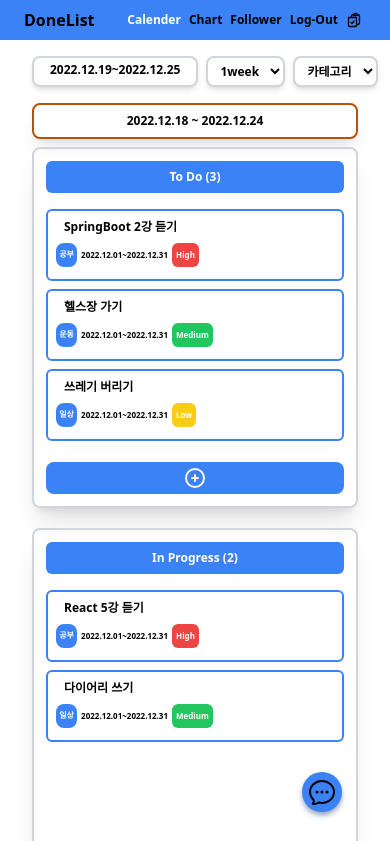
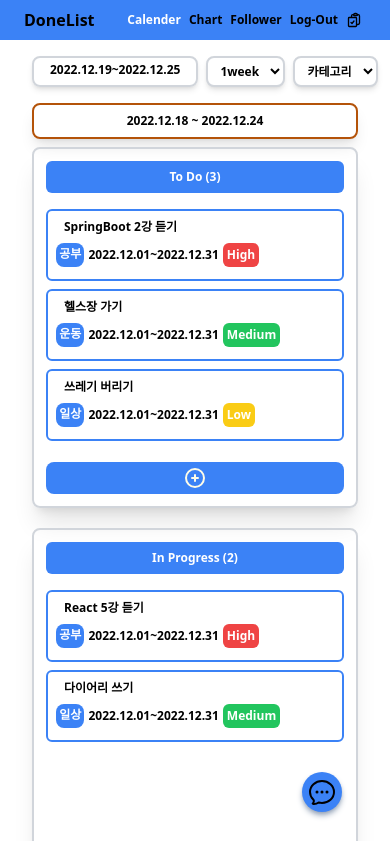
Before and after one commit to comko123/markup-copy, a Next.js app: page /calender in a window 390 px wide. Shown: the top 841 px of the page. Built offline with nearby package versions, Linux system fonts and the light colour scheme.

Commit message:
fix : 반응형 디자인 수정

```diff
--- a/src/components/DragList.tsx
+++ b/src/components/DragList.tsx
@@ -7,7 +7,7 @@ return(<Draggable draggableId={item.id} index={index}>
 {provied=><div ref={provied.innerRef} {...provied.dragHandleProps} {...provied.draggableProps}
 className="border-2 border-blue-500 my-2 p-2 rounded-md bg-white">
  <div className="ml-2 w-52 overflow-hidden text-ellipsis whitespace-nowrap mb-1">{item.title}</div>
- <div className=" text-vxs 2xl:text-[0.1em] flex w-full [&>*]:w-max">
+ <div className=" text-xs 2xl:text-[0.1em] flex w-full [&>*]:w-max">
    <div className="my-1 lg:m-1 bg-blue-500 text-white p-[0.2rem] rounded-lg">{item.category.main}</div>
    <div className="m-1 lg:m-2 flex items-center">{item.date}</div>
    <div className={`my-1 lg:m-1 ${item.level==="High"?
--- a/src/components/Follower.tsx
+++ b/src/components/Follower.tsx
@@ -16,7 +16,7 @@ const Follower = (item:{[key:string]:string}) => {
           <div className="pt-4 font-bold w-[90%] lg:w-full overflow-hidden text-ellipsis whitespace-nowrap">{item?.timeLine}</div>
         </div>
         <input type="button" value={item?.follow ? "follow" : "unfollow"}
-          className={`border-2 rounded-lg text-xs lg:text-sm h-12 px-2 font-bold bg-white cursor-pointer
+          className={`border-2 rounded-lg text-xs lg:text-sm h-12 px-2 font-bold bg-white cursor-pointer my-auto
 ${item?.follow ? "border-blue-500 text-blue-500 hover:bg-blue-500 hover:text-white" : "border-red-500 text-red-500 hover:bg-red-500 hover:text-white"}`} />
       </div>
     </div>
--- a/src/pages/follower/index.tsx
+++ b/src/pages/follower/index.tsx
@@ -130,8 +130,6 @@ const Profil: NextPage = () => {
                 return (<Follower {...item} key={index}/>)
               })}
             </div>
-
-
         }
       </aside>
     </main>
```
